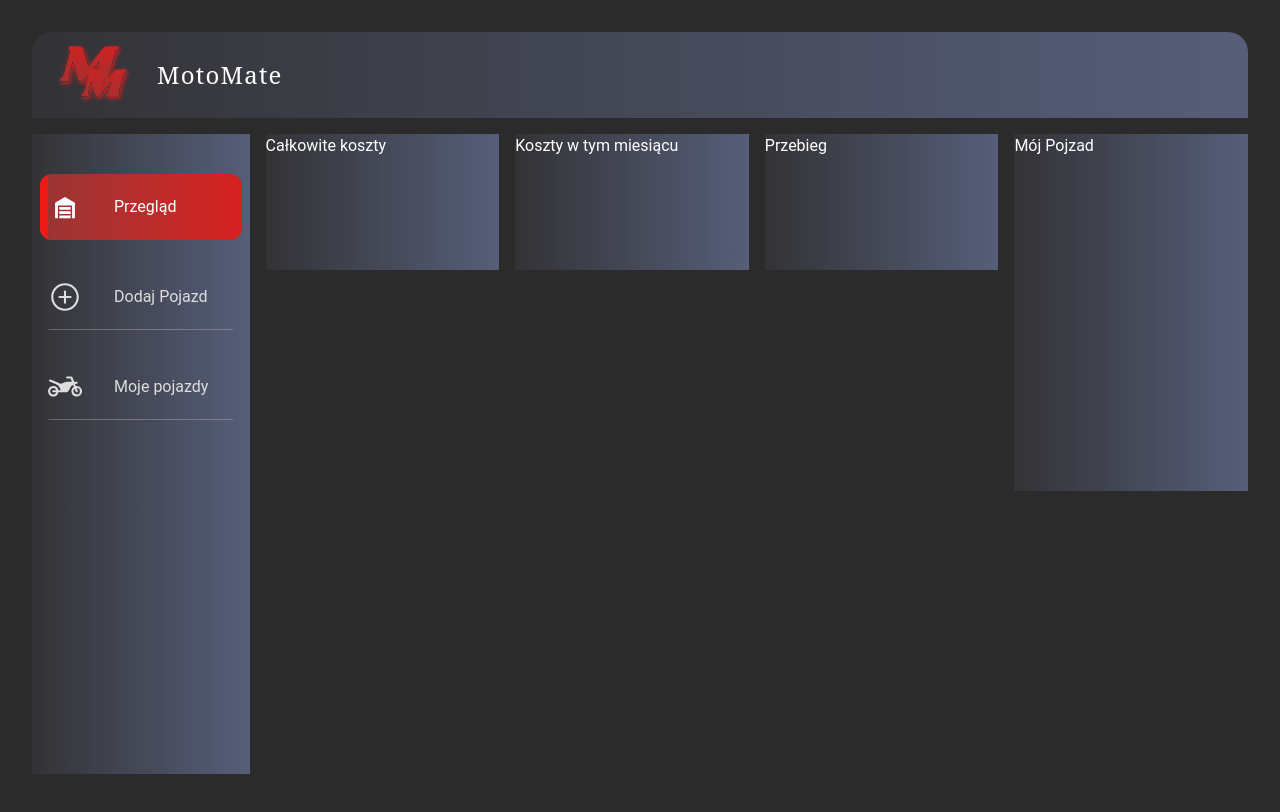
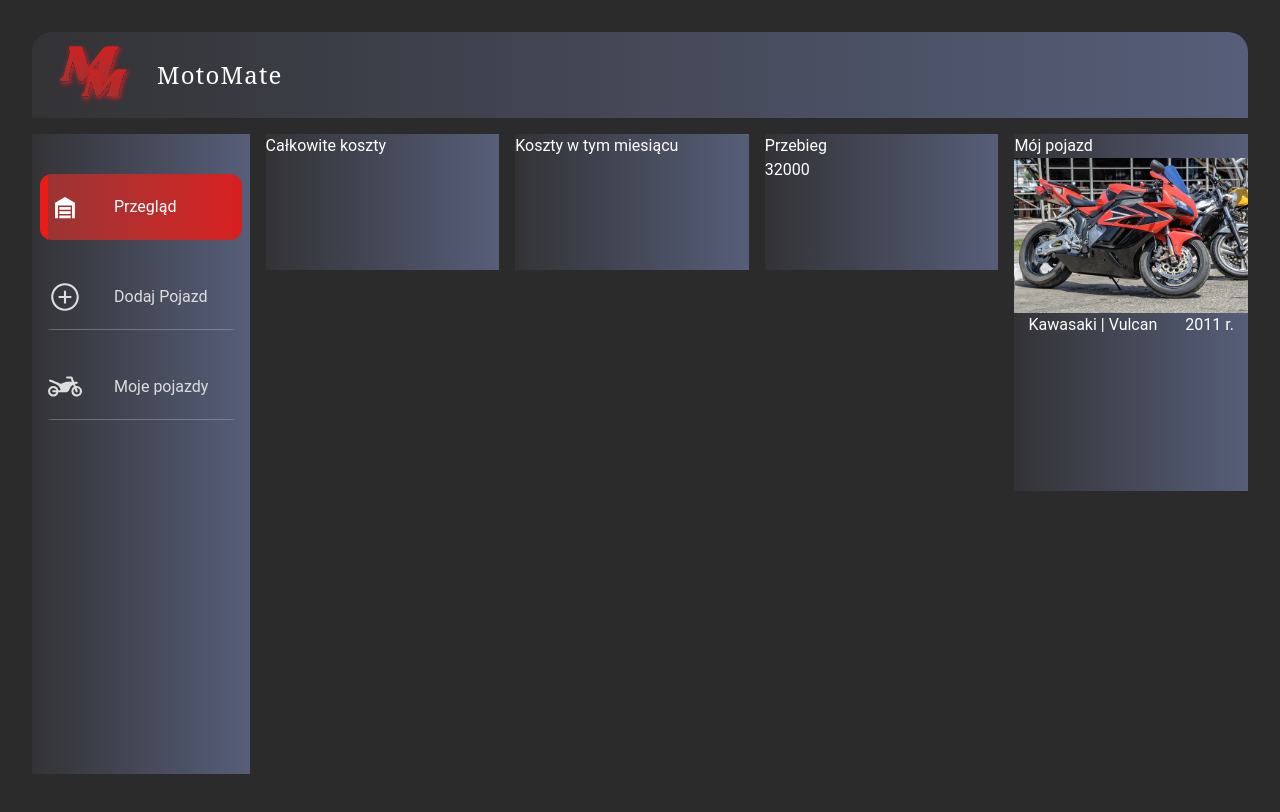
Before and after one commit to kamil-plewinski/moto-mate, a React (Vite) app: page / in a window 1280 px wide. Shown: the top 812 px of the page. Built offline with nearby package versions, Linux system fonts and the light colour scheme; data requests are answered from the project's data file; a web font is replaced by a local one.

Commit message:
feat: display active vehicle on homepage

```diff
--- a/db.json
+++ b/db.json
@@ -3,20 +3,42 @@
     {
       "type": "motorcycle",
       "photo": "/img/ds_30-mode-4783281_640.jpg",
-      "brand": "31232123",
-      "model": "313213212",
-      "year": 12332321,
-      "odometer": 123123213,
-      "id": "HuJGxJtHl94"
+      "brand": "Honda",
+      "model": "f10",
+      "year": 3213,
+      "odometer": 3123231232,
+      "id": "_jrCq4POsi4",
+      "isActive": false
     },
     {
       "type": "car",
       "photo": "/img/oskaline-car-63930_640.jpg",
-      "brand": "312321",
-      "model": "321321321",
-      "year": 321321321,
-      "odometer": 321231321,
-      "id": "KRSKKAq5tQg"
+      "brand": "peżot",
+      "model": "231432",
+      "year": 42423,
+      "odometer": 42323,
+      "isActive": false,
+      "id": "AqeYtXMMI9E"
+    },
+    {
+      "type": "motorcycle",
+      "photo": "/img/ds_30-mode-4783281_640.jpg",
+      "brand": "Komarek",
+      "model": "Ogar 200",
+      "year": 1985,
+      "odometer": 1023,
+      "isActive": false,
+      "id": "j79mB3-fGvk"
+    },
+    {
+      "type": "motorcycle",
+      "photo": "/img/ds_30-mode-4783281_640.jpg",
+      "brand": "Kawasaki",
+      "model": "Vulcan",
+      "year": 2011,
+      "odometer": 32000,
+      "isActive": true,
+      "id": "IMA96I6SiFI"
     }
   ],
   "$schema": "./node_modules/json-server/schema.json"
--- a/src/components/page-components/add-vehicle/AddVehicleForm.tsx
+++ b/src/components/page-components/add-vehicle/AddVehicleForm.tsx
@@ -51,6 +51,7 @@ export default function AddVehicleForm({
       model: model as string,
       year: Number(year),
       odometer: Number(odometer),
+      isActive: false,
     };
 
     try {
--- a/src/components/page-components/home/InfoCard.tsx
+++ b/src/components/page-components/home/InfoCard.tsx
@@ -1,11 +1,13 @@
 type InfoCardProps = {
   cardTitle: string;
+  content: number | string | undefined;
 };
 
-export default function InfoCard({ cardTitle }: InfoCardProps) {
+export default function InfoCard({ cardTitle, content }: InfoCardProps) {
   return (
     <div className="custom-background w-full h-34">
       <h2>{cardTitle}</h2>
+      <p>{`${content}`}</p>
     </div>
   );
 }
--- a/src/components/page-components/home/MyVehicle.tsx
+++ b/src/components/page-components/home/MyVehicle.tsx
@@ -1,7 +1,33 @@
-export default function MyVehicle() {
+import type { VehicleType } from "../my-vehicles/vehicleType";
+
+type MyVehicleProps = {
+  activeVehicle: VehicleType | undefined;
+};
+
+export default function MyVehicle({ activeVehicle }: MyVehicleProps) {
+  if (!activeVehicle) {
+    return (
+      <div className="custom-background w-full lg:h-full lg:col-[4/_span_1] lg:row-[1/_span_2] ">
+        <h2>Mój pojazd</h2>
+        <p>Brak aktywnego pojazdu</p>
+      </div>
+    );
+  }
+
   return (
-    <div className="custom-background w-full h-64 lg:h-full lg:col-[4/_span_1] lg:row-[1/_span_2] ">
-      <h2>Mój Pojzad</h2>
+    <div className="custom-background w-full lg:h-full lg:col-[4/_span_1] lg:row-[1/_span_2] ">
+      <h2>Mój pojazd</h2>
+      <img
+        src={activeVehicle.photo}
+        alt={`zdjęcie pojazdu marki ${activeVehicle.brand}`}
+        className="w-full object-cover"
+      />
+      <div className="flex items-center justify-around">
+        <p>
+          {activeVehicle.brand} | {activeVehicle.model}
+        </p>
+        <p>{activeVehicle.year} r.</p>
+      </div>
     </div>
   );
 }
--- a/src/components/page-components/my-vehicles/vehicleType.ts
+++ b/src/components/page-components/my-vehicles/vehicleType.ts
@@ -6,4 +6,5 @@ export type VehicleType = {
   model: "string";
   year: number;
   odometer: number;
+  isActive: boolean;
 };
--- a/src/pages/HomePage.tsx
+++ b/src/pages/HomePage.tsx
@@ -1,28 +1,54 @@
+import { useEffect, useState } from "react";
 import MyVehicle from "../components/page-components/home/MyVehicle";
 import InfoCard from "../components/page-components/home/InfoCard";
+import type { VehicleType } from "../components/page-components/my-vehicles/vehicleType";
 
 type CardConfig = {
   title: string;
+  content: number | string | undefined;
   gridArea: string;
 };
 
 export default function HomePage() {
+  const [vehicles, setVehicles] = useState<VehicleType[]>([]);
+
+  useEffect(() => {
+    const fetchVehicles = async () => {
+      const res = await fetch("http://localhost:3001/vehicles");
+      const data = await res.json();
+
+      setVehicles(data);
+    };
+
+    fetchVehicles();
+  }, []);
+
+  const activeVehicle = vehicles.find((vehicle) => {
+    return vehicle.isActive === true;
+  });
+
   const cards: CardConfig[] = [
     {
       title: "Całkowite koszty",
+      content: "",
       gridArea: "lg:col-[1/_span_1] lg:row-[1/_span_1]",
     },
     {
       title: "Koszty w tym miesiącu",
+      content: "",
       gridArea: "lg:col-[2/_span_1] lg:row-[1/_span_1]",
     },
-    { title: "Przebieg", gridArea: "lg:col-[3/_span_1] lg:row-[1/_span_1]" },
+    {
+      title: "Przebieg",
+      content: activeVehicle?.odometer,
+      gridArea: "lg:col-[3/_span_1] lg:row-[1/_span_1]",
+    },
   ];
 
   const renderedCards = cards.map((card) => {
     return (
       <div key={card.title} className={card.gridArea}>
-        <InfoCard cardTitle={card.title} />
+        <InfoCard cardTitle={card.title} content={card.content} />
       </div>
     );
   });
@@ -30,7 +56,7 @@ export default function HomePage() {
   return (
     <>
       <div className="w-full h-full pb-24 mt-4 grid gap-4 lg:grid-cols-4 lg:grid-rows-3 lg:mt-0 ">
-        <MyVehicle />
+        <MyVehicle activeVehicle={activeVehicle} />
         {renderedCards}
       </div>
     </>
```
